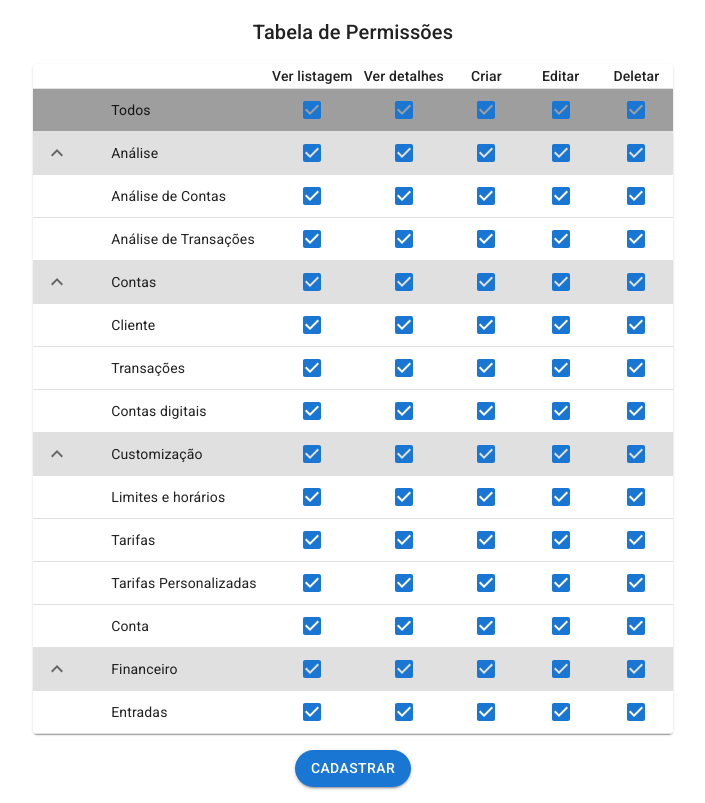
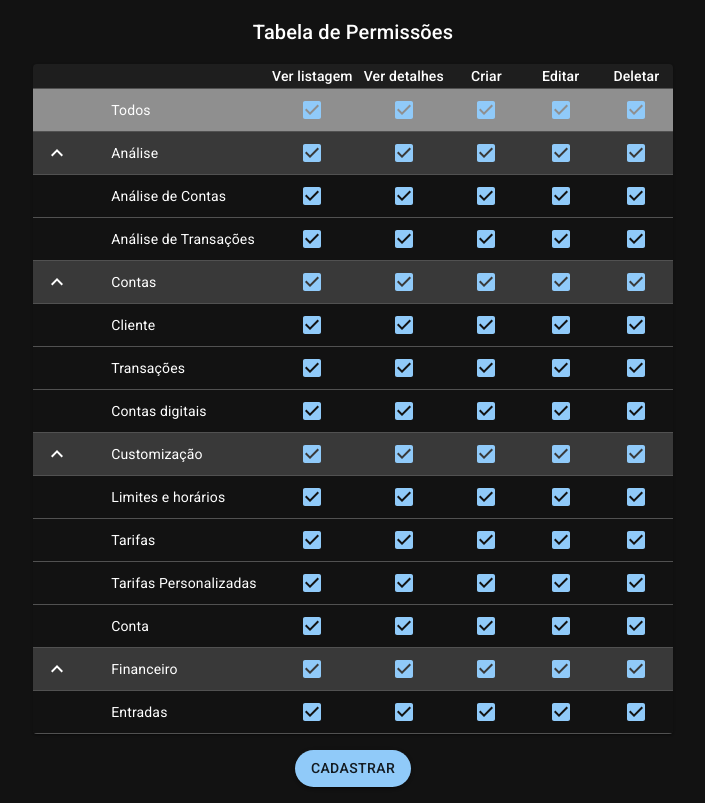
Before and after one commit to Kiicchan/mobix-second-challenge, a React (Create React App) app: page / in a window 1280 px wide. Shown: the whole page, without its empty margins (287-992 px from the left). Built offline with nearby package versions, Linux system fonts and the light colour scheme.

Commit message:
troca de tema e ajustes no reducer

```diff
--- a/src/App.jsx
+++ b/src/App.jsx
@@ -5,10 +5,11 @@ import { FormContextProvider } from "./contexts/FormContext";
 import PermissionTable from "./components/Permission/Table";
 import PermissionSubmitButton from "./components/Permission/SubmitButton";
 const theme = createTheme({
-  // palette: {
-  //   mode: "dark",
-  // },
+  palette: {
+    mode: "dark",
+  },
 });
+// a tabela de permissões é compatível com os temas do material UI
 
 function App() {
   return (
--- a/src/components/Permission/SubmitButton.jsx
+++ b/src/components/Permission/SubmitButton.jsx
@@ -12,7 +12,7 @@ export default function SubmitButton() {
         return element.value;
       })
       .map((element) => {
-        return `${element.permission} em ${element.submodule}`;
+        return `${element.submodule} - ${element.permission}`;
       });
     console.log(permissionList);
   };
--- a/src/contexts/FormContext.jsx
+++ b/src/contexts/FormContext.jsx
@@ -9,23 +9,32 @@ const reducer = (state, action) => {
   const { label, permission, value } = action.payload;
   switch (action.type) {
     case "submodule":
-      element = newFormState.find((element) => {
+      // element = newFormState.find((element) => {
+      //   return element.submodule === label && element.permission === permission;
+      // });
+      let index = newFormState.findIndex((element) => {
         return element.submodule === label && element.permission === permission;
       });
-      element.value = value;
+      // element.value = value;
+      // A documentação do react sugere que não se modifique valores de estado diretamente.
+      // Por isso, usa-se o spread para criar novos objetos e adicioná-los a um novo array
+      element = newFormState[index];
+      newFormState[index] = { ...element, value: value };
       return { ...state, formState: newFormState };
 
     case "module":
-      newFormState.forEach((element) => {
+      newFormState.forEach((element, index, array) => {
         if (element.module === label && element.permission === permission) {
-          element.value = value;
+          // element.value = value;
+          array[index] = { ...element, value: value };
         }
       });
       return { ...state, formState: newFormState };
     case "all":
-      newFormState.forEach((element) => {
+      newFormState.forEach((element, index, array) => {
         if (element.permission === permission) {
-          element.value = value;
+          // element.value = value;
+          array[index] = { ...element, value: value };
         }
       });
       return { ...state, formState: newFormState };
```
